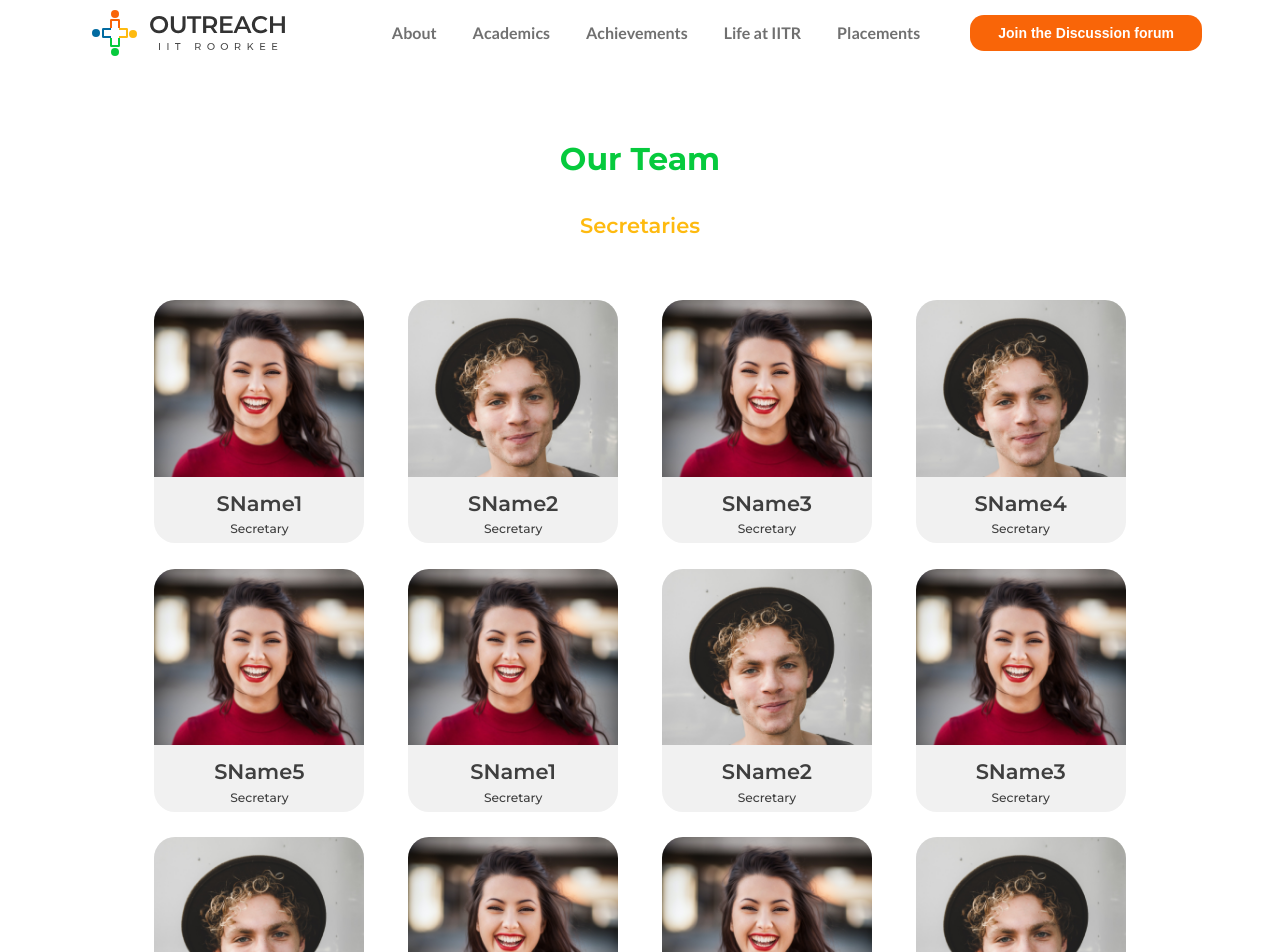
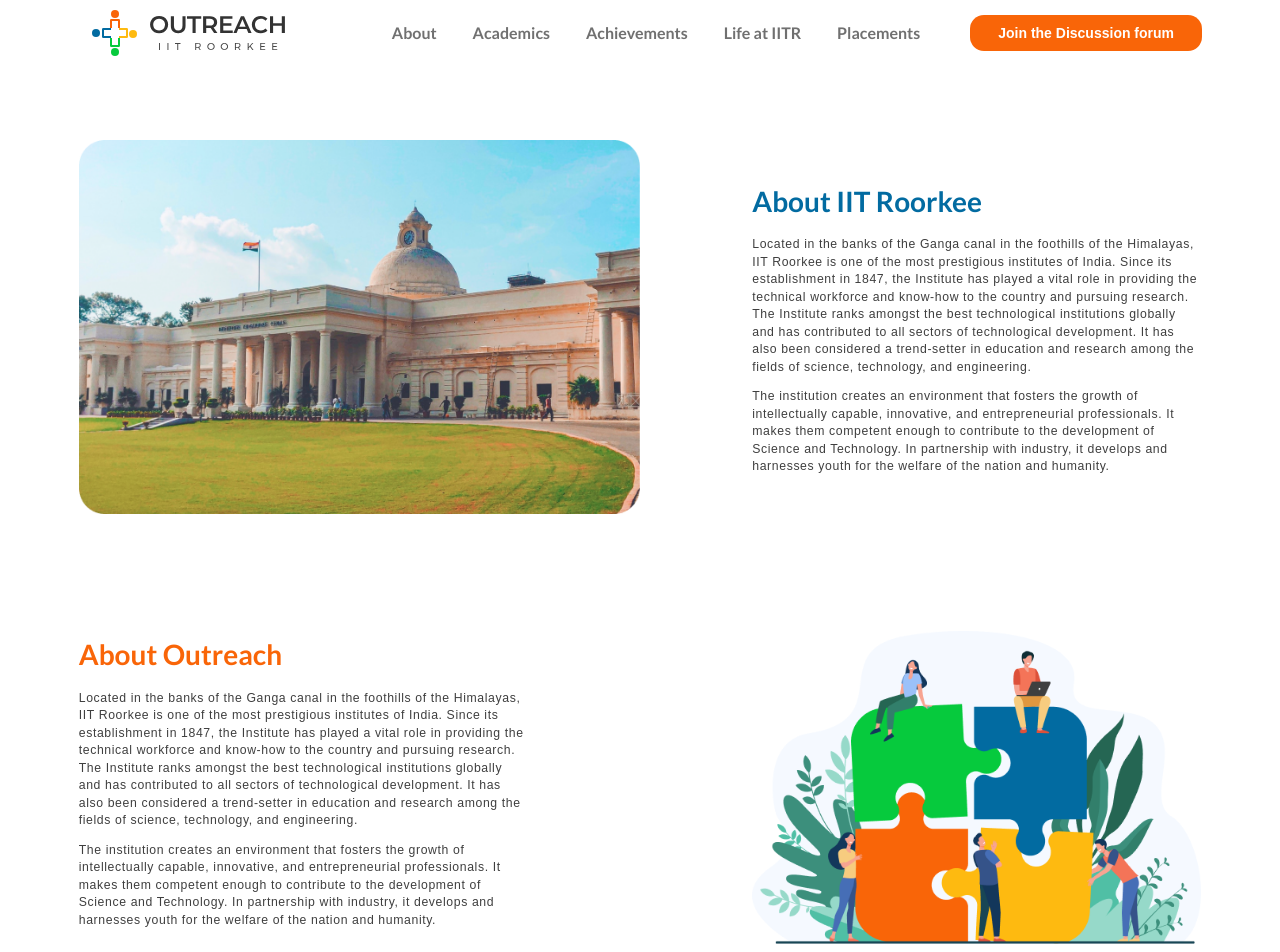
Before and after one commit to Outreach-IITR/Outreach_Website_Frontend, a React (Create React App) app: page /about in a window 1280 px wide. Shown: the top 952 px of the page. Built offline with nearby package versions, Linux system fonts and the light colour scheme.

Commit message:
Navbar and about_IITR merged

```diff
--- a/src/Components/About/About.js
+++ b/src/Components/About/About.js
@@ -1,5 +1,6 @@
 import React, { Component } from "react";
-
+import AboutIITR from "./AboutIITR";
+import AboutOutreach from "./AboutOutreach";
 import OurTeam from "./OurTeam";
 import NavbarFix from "../NavbarFix/NavbarFix"
 
@@ -8,6 +9,8 @@
     return (
       <div>
         <NavbarFix />
+        <AboutIITR />
+        <AboutOutreach />
         <OurTeam />
       </div>
     );
--- /dev/null
+++ b/src/Components/About/AboutIITR.css
@@ -0,0 +1,103 @@
+#AboutIITR {
+  box-sizing: border-box;
+  margin-top: 10rem;
+  padding: 0 5.625rem;
+  display: flex;
+  position: relative;
+  flex-wrap: wrap;
+  justify-content: space-between;
+  align-items: flex-start;
+}
+
+#AboutIITR_content {
+  box-sizing: border-box;
+  position: relative;
+  min-height: fit-content;
+  width: 39rem;
+  margin-left: 3rem;
+}
+
+#AboutIITR_content_data {
+  box-sizing: border-box;
+  position: relative;
+  font-family: "SF UI Text", sans-serif;
+  font-style: normal;
+  font-weight: normal;
+  font-size: 0.875rem;
+  line-height: 131%;
+  letter-spacing: 0.05em;
+  color: #3f3f3f;
+}
+
+#AboutIITR_heading {
+  position: relative;
+  margin-bottom: 1.25rem;
+  font-family: Montserrat;
+  font-style: normal;
+  font-weight: bold;
+  font-size: 2.25rem;
+  line-height: 2.75rem;
+  color: #026ba1;
+}
+
+#AboutIITR_image {
+  position: relative;
+  text-align: center;
+}
+
+#AboutIITR_image img {
+  position: relative;
+  width: 40.546;
+}
+
+@media screen and (max-width: 1400px) {
+  #AboutIITR {
+    align-items: center;
+  }
+  #AboutIITR_content {
+    min-width: 27rem;
+    max-width: 40%;
+  }
+  #AboutIITR_image {
+    min-width: 26rem;
+    max-width: 50%;
+  }
+  #AboutIITR_image img {
+    position: relative;
+    max-width: 100%;
+  }
+}
+
+@media screen and (max-width: 984px) {
+  #AboutIITR {
+    justify-content: center;
+  }
+  #AboutIITR_content {
+    margin-top: 1rem;
+    max-width: 42%;
+  }
+  #AboutIITR_image {
+    max-width: 42%;
+  }
+}
+
+@media screen and (max-width: 470px) {
+  #AboutIITR {
+    padding: 0 1rem;
+  }
+
+  #AboutIITR_content {
+    min-width: 0;
+    max-width: 80%;
+    width: 100%;
+  }
+  #AboutIITR_image {
+    min-width: 0;
+    max-width: 80%;
+  }
+  #AboutIITR_image > img {
+    position: relative;
+    min-width: 0;
+    max-width: 100%;
+  }
+}
--- /dev/null
+++ b/src/Components/About/AboutIITR.js
@@ -0,0 +1,41 @@
+import React from "react";
+import "./AboutIITR.css";
+import AboutIITR_Img from "./Assets/AboutIITR_Img.png";
+
+const AboutOutreach = () => {
+  return (
+    <div id="AboutIITR">
+      <div id="AboutIITR_image">
+        <img alt="IITR image" src={AboutIITR_Img} />
+      </div>
+      <div id="AboutIITR_content">
+        <div id="AboutIITR_heading">
+          <h1>About IIT Roorkee</h1>
+        </div>
+        <div id="AboutIITR_content_data">
+          <p>
+            Located in the banks of the Ganga canal in the foothills of the
+            Himalayas, IIT Roorkee is one of the most prestigious institutes of
+            India. Since its establishment in 1847, the Institute has played a
+            vital role in providing the technical workforce and know-how to the
+            country and pursuing research. The Institute ranks amongst the best
+            technological institutions globally and has contributed to all
+            sectors of technological development. It has also been considered a
+            trend-setter in education and research among the fields of science,
+            technology, and engineering.
+          </p>
+          <p>
+            The institution creates an environment that fosters the growth of
+            intellectually capable, innovative, and entrepreneurial
+            professionals. It makes them competent enough to contribute to the
+            development of Science and Technology. In partnership with industry,
+            it develops and harnesses youth for the welfare of the nation and
+            humanity.
+          </p>
+        </div>
+      </div>
+    </div>
+  );
+};
+
+export default AboutOutreach;
--- /dev/null
+++ b/src/Components/About/AboutOutreach.css
@@ -0,0 +1,91 @@
+#aboutus {
+  box-sizing: border-box;
+  margin-top: 7rem;
+  padding: 0 5.625rem;
+  display: flex;
+  position: relative;
+  flex-wrap: wrap;
+  justify-content: space-between;
+  align-items: center;
+}
+
+#aboutus_content {
+  box-sizing: border-box;
+  position: relative;
+  min-height: fit-content;
+  width: 36rem;
+  margin-right: 3rem;
+}
+
+#aboutus_content_data {
+  box-sizing: border-box;
+  position: relative;
+  font-family: "SF UI Text", sans-serif;
+  font-style: normal;
+  font-weight: normal;
+  font-size: 0.875rem;
+  line-height: 131%;
+  letter-spacing: 0.05em;
+  color: #3f3f3f;
+}
+
+#aboutus_heading {
+  position: relative;
+  margin-bottom: 1.25rem;
+  font-family: Montserrat;
+  font-style: normal;
+  font-weight: bold;
+  font-size: 2.25rem;
+  line-height: 2.75rem;
+  color: #f96508;
+}
+
+#aboutus_image {
+  position: relative;
+  margin-top: 1rem;
+  text-align: center;
+}
+
+#aboutus_image img {
+  position: relative;
+  max-width: 100%;
+}
+
+@media screen and (max-width: 1300px) {
+  #aboutus_content {
+    min-width: 28rem;
+    max-width: 40%;
+    margin-right: 0;
+  }
+  #aboutus_image {
+    min-width: 28rem;
+    max-width: 40%;
+  }
+}
+
+@media screen and (max-width: 942px) {
+  #aboutus {
+    justify-content: center;
+  }
+}
+
+@media screen and (max-width: 470px) {
+  #aboutus {
+    padding: 0 1rem;
+  }
+
+  #aboutus_content {
+    min-width: 0;
+    max-width: 80%;
+    width: 100%;
+  }
+  #aboutus_image {
+    min-width: 0;
+    max-width: 80%;
+  }
+  #aboutus_image > img {
+    position: relative;
+    min-width: 0;
+    max-width: 100%;
+  }
+}
--- /dev/null
+++ b/src/Components/About/AboutOutreach.js
@@ -0,0 +1,42 @@
+import React from "react";
+
+import "./AboutOutreach.css";
+import aboutusimg from "./Assets/AboutOutreach_Img.png";
+
+const AboutOutreach = () => {
+  return (
+    <div id="aboutus">
+      <div id="aboutus_content">
+        <div id="aboutus_heading">
+          <h1>About Outreach</h1>
+        </div>
+        <div id="aboutus_content_data">
+          <p>
+            Located in the banks of the Ganga canal in the foothills of the
+            Himalayas, IIT Roorkee is one of the most prestigious institutes of
+            India. Since its establishment in 1847, the Institute has played a
+            vital role in providing the technical workforce and know-how to the
+            country and pursuing research. The Institute ranks amongst the best
+            technological institutions globally and has contributed to all
+            sectors of technological development. It has also been considered a
+            trend-setter in education and research among the fields of science,
+            technology, and engineering.
+          </p>
+          <p>
+            The institution creates an environment that fosters the growth of
+            intellectually capable, innovative, and entrepreneurial
+            professionals. It makes them competent enough to contribute to the
+            development of Science and Technology. In partnership with industry,
+            it develops and harnesses youth for the welfare of the nation and
+            humanity.
+          </p>
+        </div>
+      </div>
+      <div id="aboutus_image">
+        <img alt="aboutus" src={aboutusimg} />
+      </div>
+    </div>
+  );
+};
+
+export default AboutOutreach;
```
Also changed, not shown: src/Components/About/Assets/AboutIITR_Img.png (added), src/Components/About/Assets/AboutOutreach_Img.png (added), src/Components/NavbarFix/NavbarFix.css (line endings or trailing spaces), src/Components/NavbarFix/NavbarFix.js (line endings or trailing spaces).
